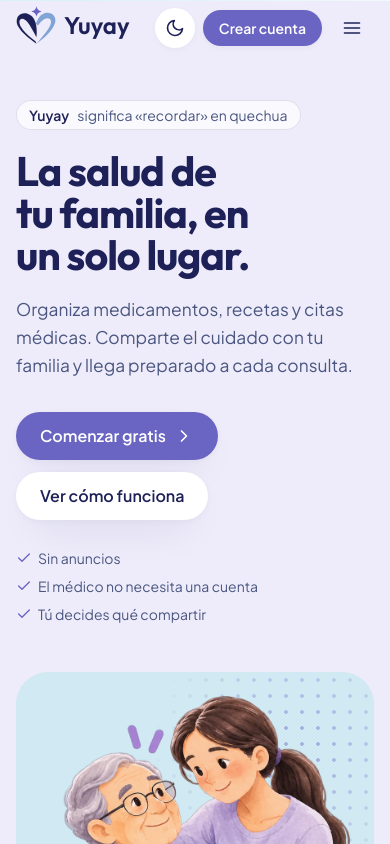
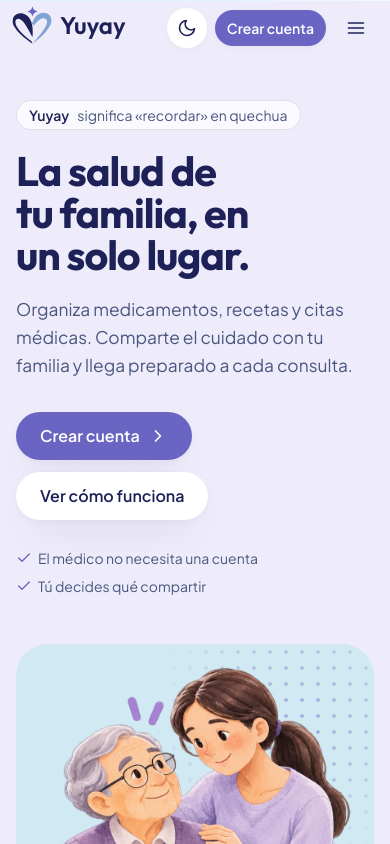
Before and after one commit to jocelynuceda/yuyay-frontend, a React (Vite) app in the folder web/: page / in a window 390 px wide. Shown: the top 844 px of the page. Built offline with nearby package versions, Linux system fonts and the light colour scheme.

Commit message:
fix(landing): ajustar cabecera móvil y acceso por código

```diff
--- a/web/src/pages/landing/LandingHeader.tsx
+++ b/web/src/pages/landing/LandingHeader.tsx
@@ -1,7 +1,7 @@
 import { useEffect, useRef, useState } from 'react'
 import { Link } from 'react-router-dom'
 import { ThemeToggle } from '../../components/layout/ThemeToggle'
-import { Logo } from '../../components/ui/Brand'
+import { Isotipo, Logo } from '../../components/ui/Brand'
 import { cx } from '../../components/ui/cx'
 import { Icon } from '../../components/ui/Icon'
 import { focusRing, linkButtonClass } from '../../utils/styles'
@@ -71,9 +71,10 @@ export function LandingHeader() {
         scrolled || open ? 'border-line bg-surface/85 backdrop-blur-md' : 'border-transparent bg-transparent',
       )}
     >
-      <div className="landing-container flex h-14 items-center gap-3 px-4 sm:px-6">
-        <Link to="/" aria-label="Yuyay, inicio" className={`rounded-xl ${focusRing}`}>
-          <Logo />
+      <div className="landing-container flex h-14 items-center gap-2 px-3 sm:gap-3 sm:px-6">
+        <Link to="/" aria-label="Yuyay, inicio" className={`shrink-0 rounded-xl ${focusRing}`}>
+          <Isotipo className="min-[380px]:hidden" />
+          <span className="hidden min-[380px]:inline-flex"><Logo /></span>
         </Link>
 
         <nav aria-label="Secciones" className="mx-auto hidden lg:block">
@@ -96,12 +97,12 @@ export function LandingHeader() {
           </ul>
         </nav>
 
-        <div className="ml-auto flex items-center gap-2 lg:ml-0">
+        <div className="ml-auto flex shrink-0 items-center gap-2 lg:ml-0">
           <ThemeToggle />
           <Link to="/login" className={`hidden sm:inline-flex ${navLink} text-ink`}>
             Iniciar sesión
           </Link>
-          <Link to="/register" className={`${linkButtonClass} whitespace-nowrap px-4! py-2! text-sm`}>
+          <Link to="/register" className={`${linkButtonClass} whitespace-nowrap px-3! py-2! text-sm sm:px-4!`}>
             Crear cuenta
           </Link>
           <button
--- a/web/src/pages/landing/LandingPage.tsx
+++ b/web/src/pages/landing/LandingPage.tsx
@@ -63,7 +63,7 @@ function HeroVisual() {
         <Illustration
           image={art.abueloHija}
           eager
-          alt="Ilustración: un adulto mayor sonríe junto a su hija, que lo acompaña."
+          alt="Una mujer mayor sonríe junto a su hija."
           className="relative mx-auto max-w-md px-6 pt-6"
         />
       </div>
@@ -107,7 +107,7 @@ function HeroVisual() {
 }
 
 function Hero() {
-  const trust = ['Sin anuncios', 'El médico no necesita una cuenta', 'Tú decides qué compartir']
+  const trust = ['El médico no necesita una cuenta', 'Tú decides qué compartir']
   return (
     <section id="que-es" aria-labelledby="hero-titulo" className="landing-section band-light -mt-14 overflow-hidden pt-[calc(var(--landing-section-y)+3.5rem)]">
       <div className="landing-container grid items-center gap-12 lg:grid-cols-[1.05fr_0.95fr] lg:gap-16">
@@ -123,7 +123,7 @@ function Hero() {
           </p>
           <div className="mt-8 flex flex-wrap gap-3">
             <Link to="/register" className={linkButtonClass}>
-              Comenzar gratis
+              Crear cuenta
               <Icon name="chevron-right" />
             </Link>
             <a href="#como-funciona" className={linkSecondaryClass}>
@@ -415,7 +415,7 @@ function Closing() {
         <p className="landing-lead mt-4">Tu información de salud organizada, disponible y lista para compartir.</p>
         <div className="mt-8 flex flex-wrap items-center gap-3">
           <Link to="/register" className={linkButtonClass}>
-            Crear cuenta gratis
+            Crear cuenta
             <Icon name="chevron-right" />
           </Link>
           <Link to="/login" className={cx('inline-flex min-h-12 items-center rounded-full px-5 font-semibold underline underline-offset-4', focusRing)}>
```
Also changed, not shown: 1 other file (tests, documents, lock files or other folders).
